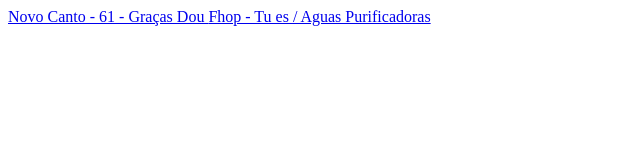
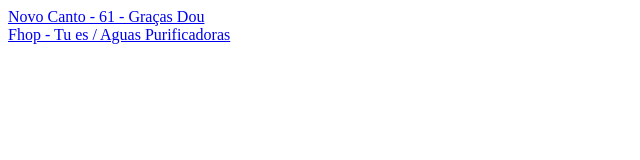
Before and after one commit to alvaroseparovich/cifra, a plain HTML site: page index.html in a window 1280 px wide. Shown: the whole page, without its empty margins (0-640 px from the left). Drawn offline with Linux system fonts and the light colour scheme.

Commit message:
fhop-tu-es-aguas-purificadoras

```diff
--- a/index.html
+++ b/index.html
@@ -1,4 +1,4 @@
 <html>
-  <a href="/cifra/novo-canto-61-gracas-dou.md">Novo Canto - 61 - Graças Dou </a>
-  <a href="/cifra/fhop-tu-es-aguas-purificadoras.md">Fhop - Tu es / Aguas Purificadoras</a>
+	<a href="/cifra/novo-canto-61-gracas-dou.md">Novo Canto - 61 - Graças Dou </a><br>
+	<a href="/cifra/fhop-tu-es-aguas-purificadoras.md">Fhop - Tu es / Aguas Purificadoras</a><br>
 </html>
```
Also changed, not shown: 2 other files.
